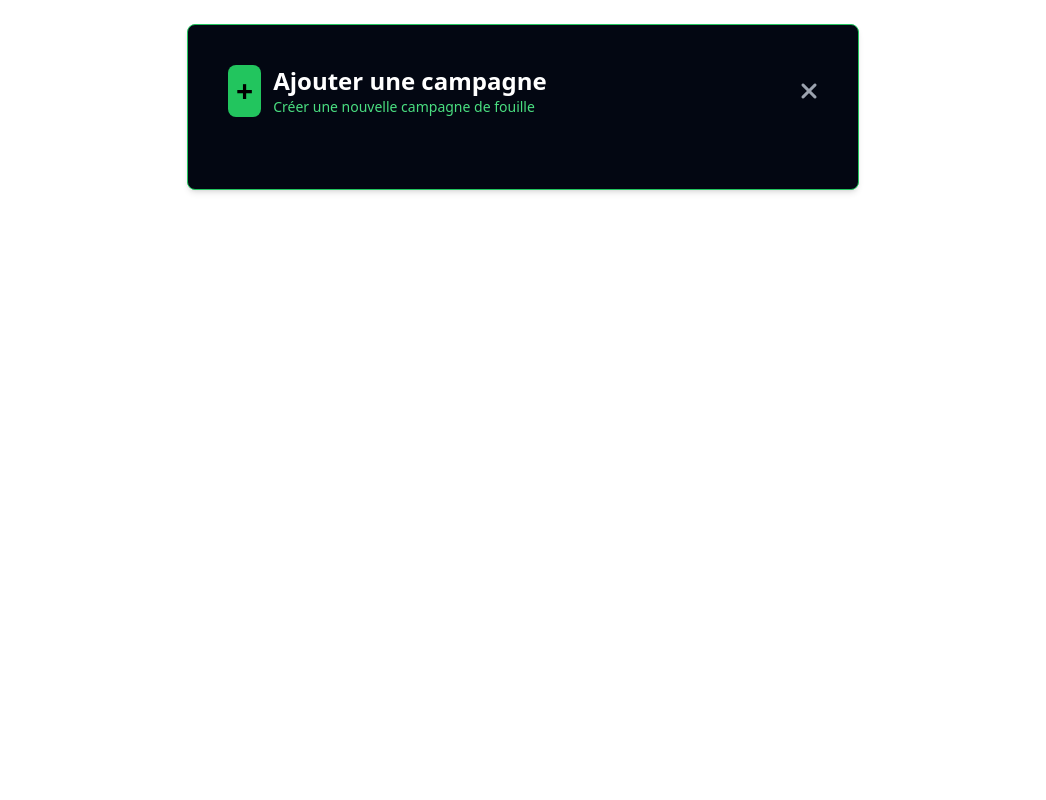
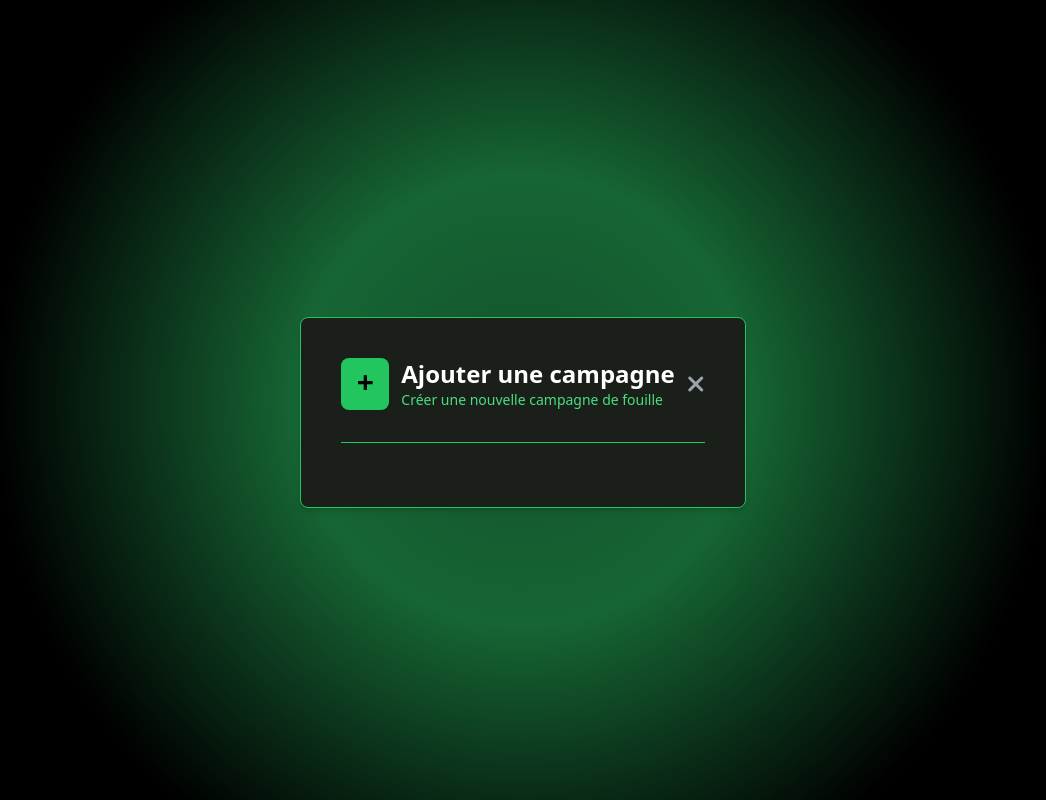
Before and after one commit to fushizaki/adn_research_app, a Flask app: page /add_campagne/ in a window 1280 px wide. Shown: the whole page, without its empty margins (117-1163 px from the left). Run offline with Flask 3, Linux system fonts and the light colour scheme; style sheets or scripts are compiled from the project's sources.

Commit message:
Ajout de la ligne et du gradient

```diff
--- a/appJurassique/app.py
+++ b/appJurassique/app.py
@@ -15,6 +15,5 @@ db_password = os.getenv("DB_PASSWORD")
 db_name = os.getenv("DB_NAME")
 
 app.config[
-    "SQLALCHEMY_DATABASE_URI"] = f"mysql+pymysql://{db_user}:{db_password}@localhost/{db_name}"
-
+    "SQLALCHEMY_DATABASE_URI"] = f"mysql://{db_user}:{db_password}@localhost/{db_name}"
 db = SQLAlchemy(app)
--- a/appJurassique/tailwind.config.js
+++ b/appJurassique/tailwind.config.js
@@ -2,7 +2,16 @@
 module.exports = {
   content: ["./templates/**/*.html"],
   theme: {
-    extend: {},
+    extend: {
+      colors: {
+        'gray-div': 'rgba(26, 31, 26, 1)',
+        'green-l': 'rgba(0, 255, 77, 1)'
+      },
+      fontFamily: {
+        'nunito': ['Nunito', 'sans-serif'],
+        'exo': ['Exo', 'sans-serif']
+      },
+    },
   },
   plugins: [],
 }
--- a/appJurassique/templates/add_campagne.html
+++ b/appJurassique/templates/add_campagne.html
@@ -2,12 +2,13 @@
 {% block title %}Ajouter une campagne{% endblock %}
 {% block main %}
 
-<div class="max-w-2xl mx-auto">
-    <div class="rounded-lg bg-gray-950 shadow-md p-10 mt-6 border border-green-500">
+    <div class="h-full w-full bg-[radial-gradient(circle_at_center,theme(colors.green.900)_0%,theme(colors.green.800)_30%,theme(colors.black)_70%)] flex items-center justify-center">    <div class="rounded-lg bg-gray-div shadow-md p-10 mt-6 border border-green-500">
 
         <div class="flex gap-3 mb-8">
             <div class="bg-green-500 rounded-lg p-2">
-                <p class="text-3xl font-bold">+</p>
+                <div class="bg-green-500 rounded-lg p-2 h-8 w-8 flex items-center justify-center">
+                    <p class="text-3xl font-bold">+</p>
+                </div>
             </div>
             <div>
                 <h1 class="text-2xl font-bold text-white">Ajouter une campagne</h1>
@@ -17,5 +18,9 @@
                 <i class="fas fa-times"></i>
             </button>
         </div>
+        <hr class="border-t border-green-500 my-6">
+        <div>
+
+        </div>
 
 {% endblock %}
--- a/appJurassique/views.py
+++ b/appJurassique/views.py
@@ -13,7 +13,3 @@ def add_campagne():
 @app.route('/login/')
 def login():
     return render_template('login.html', title='Login')
-
-@app.route('/add_campagne/')
-def add_campagne():
-    return render_template('add_campagne.html', title='Ajouter une Campagne')
```
